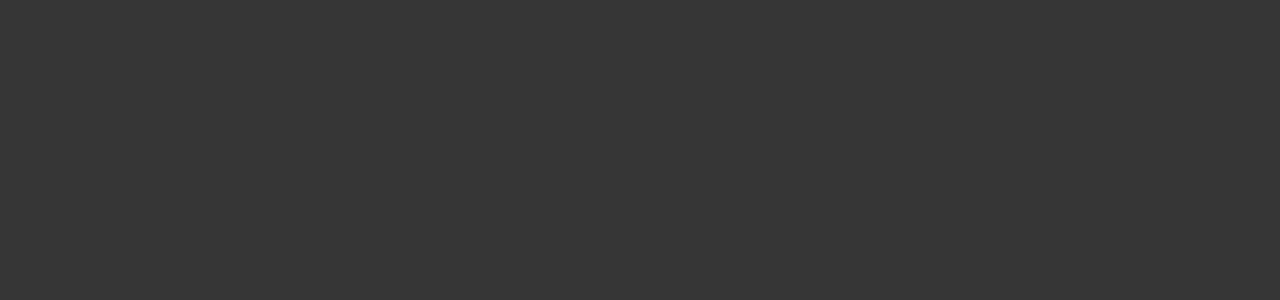
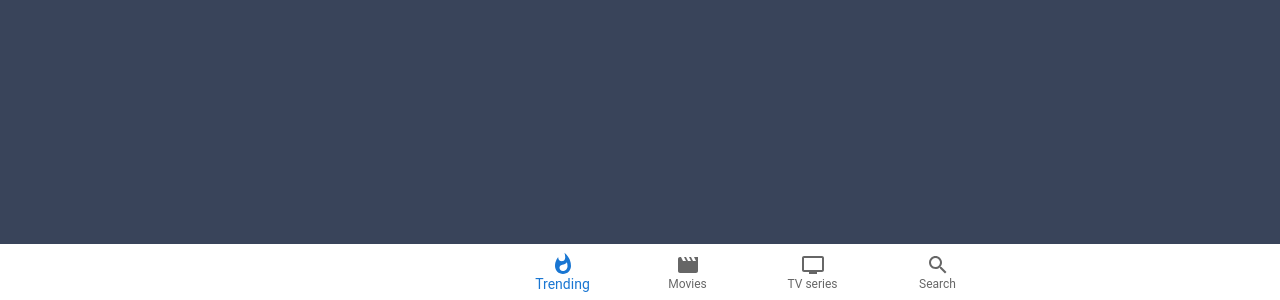
Before and after one commit to YuliaHutsal/Intertaiment-Movie, a React (Create React App) app: page / in a window 1280 px wide. Shown: the part 756-1056 px from the top of the page. Before the commit the page ends 800 px from the top, so only its background shows below. Built offline with nearby package versions, Linux system fonts and the light colour scheme.

Commit message:
footerbar

```diff
--- a/package.json
+++ b/package.json
@@ -3,6 +3,10 @@
   "version": "0.1.0",
   "private": true,
   "dependencies": {
+    "@emotion/react": "^11.10.5",
+    "@emotion/styled": "^11.10.5",
+    "@mui/icons-material": "^5.11.0",
+    "@mui/material": "^5.11.4",
     "@testing-library/jest-dom": "^5.16.5",
     "@testing-library/react": "^13.4.0",
     "@testing-library/user-event": "^13.5.0",
--- a/public/index.html
+++ b/public/index.html
@@ -25,7 +25,7 @@
       Learn how to configure a non-root public URL by running `npm run build`.
     -->
     <title>React App</title>
-    <style>html{background-color: rgb(55, 54, 54);color:white;}</style>
+    <!-- <style>html{background-color: rgb(55, 54, 54);color:white;}</style> -->
   </head>
   <body>
     <noscript>You need to enable JavaScript to run this app.</noscript>
--- a/src/App.css
+++ b/src/App.css
@@ -1,38 +1,18 @@
-/* .App {
-  text-align: center;
+*{
+  margin: 0;
+  padding: 0;
+}
+.App {
+  min-height: 100vh;
+  background-color: #39445a;
+  color: white;
+  padding-top: 130px;
+  padding-bottom: 70px;
+
 }
 
-.App-logo {
-  height: 40vmin;
-  pointer-events: none;
-}
-
-@media (prefers-reduced-motion: no-preference) {
-  .App-logo {
-    animation: App-logo-spin infinite 20s linear;
+@media(max-width:700px) {
+  .app {
+    padding-top: 70px;
   }
 }
-
-.App-header {
-  background-color: #282c34;
-  min-height: 100vh;
-  display: flex;
-  flex-direction: column;
-  align-items: center;
-  justify-content: center;
-  font-size: calc(10px + 2vmin);
-  color: white;
-}
-
-.App-link {
-  color: #61dafb;
-}
-
-@keyframes App-logo-spin {
-  from {
-    transform: rotate(0deg);
-  }
-  to {
-    transform: rotate(360deg);
-  }
-} */
--- a/src/App.js
+++ b/src/App.js
@@ -1,21 +1,14 @@
 import './App.css';
-// import { BrowserRouter as Router, Routes, Route } from "react-router-dom"
 import Header from './components/Header/Header.js';
+import SimpleBottomNavigation from './components/MainNav';
 
 function App() {
   return (
-    <div className="App">
+    <>
       <Header/>
-      {/* <Router>
-        <Header />
-          <Routes>
-            <Route index element={<h1>Movie App</h1>}></Route>
-            <Route path="movie/:id" element={<h1>Movie detail page</h1>}></Route>
-            <Route path="movies/:type" element={<h1>Movies list page</h1>}></Route>
-            <Route path="/*" element={<h1>Error Page</h1>}></Route>
-          </Routes>
-      </Router> */}
-    </div>
+      <div className="App">Context </div>
+      <SimpleBottomNavigation />
+    </>
   );
 }
 
--- /dev/null
+++ b/src/components/MainNav.css
@@ -0,0 +1,10 @@
+.MuiBox-root .css-qxh7fn{
+    position: fixed;
+    bottom: 0;
+    background-color: #2d313a;
+    z-index: 100;
+}
+
+.css-qxh7fn{
+    padding-left: 500px;
+}
--- /dev/null
+++ b/src/components/MainNav.js
@@ -0,0 +1,33 @@
+import * as React from 'react';
+import Box from '@mui/material/Box';
+import BottomNavigation from '@mui/material/BottomNavigation';
+import BottomNavigationAction from '@mui/material/BottomNavigationAction';
+import RestoreIcon from '@mui/icons-material/Restore';
+import FavoriteIcon from '@mui/icons-material/Favorite';
+import LocationOnIcon from '@mui/icons-material/LocationOn';
+import './MainNav.css';
+import WhatshotIcon from '@mui/icons-material/Whatshot';
+import MovieIcon from '@mui/icons-material/Movie';
+import SearchIcon from '@mui/icons-material/Search';
+import TvIcon from '@mui/icons-material/Tv';
+
+export default function SimpleBottomNavigation() {
+  const [value, setValue] = React.useState(0);
+
+  return (
+    <Box sx={{ width: 500 }}>
+      <BottomNavigation
+        showLabels
+        value={value}
+        onChange={(event, newValue) => {
+          setValue(newValue);
+        }}
+      >
+        <BottomNavigationAction label="Trending" icon={<WhatshotIcon />} />
+        <BottomNavigationAction label="Movies" icon={<MovieIcon />} />
+        <BottomNavigationAction label="TV series" icon={<TvIcon />} />
+        <BottomNavigationAction label="Search" icon={<SearchIcon />} />
+      </BottomNavigation>
+    </Box>
+  );
+}
```
Also changed, not shown: 1 other file (tests, documents, lock files or other folders).
